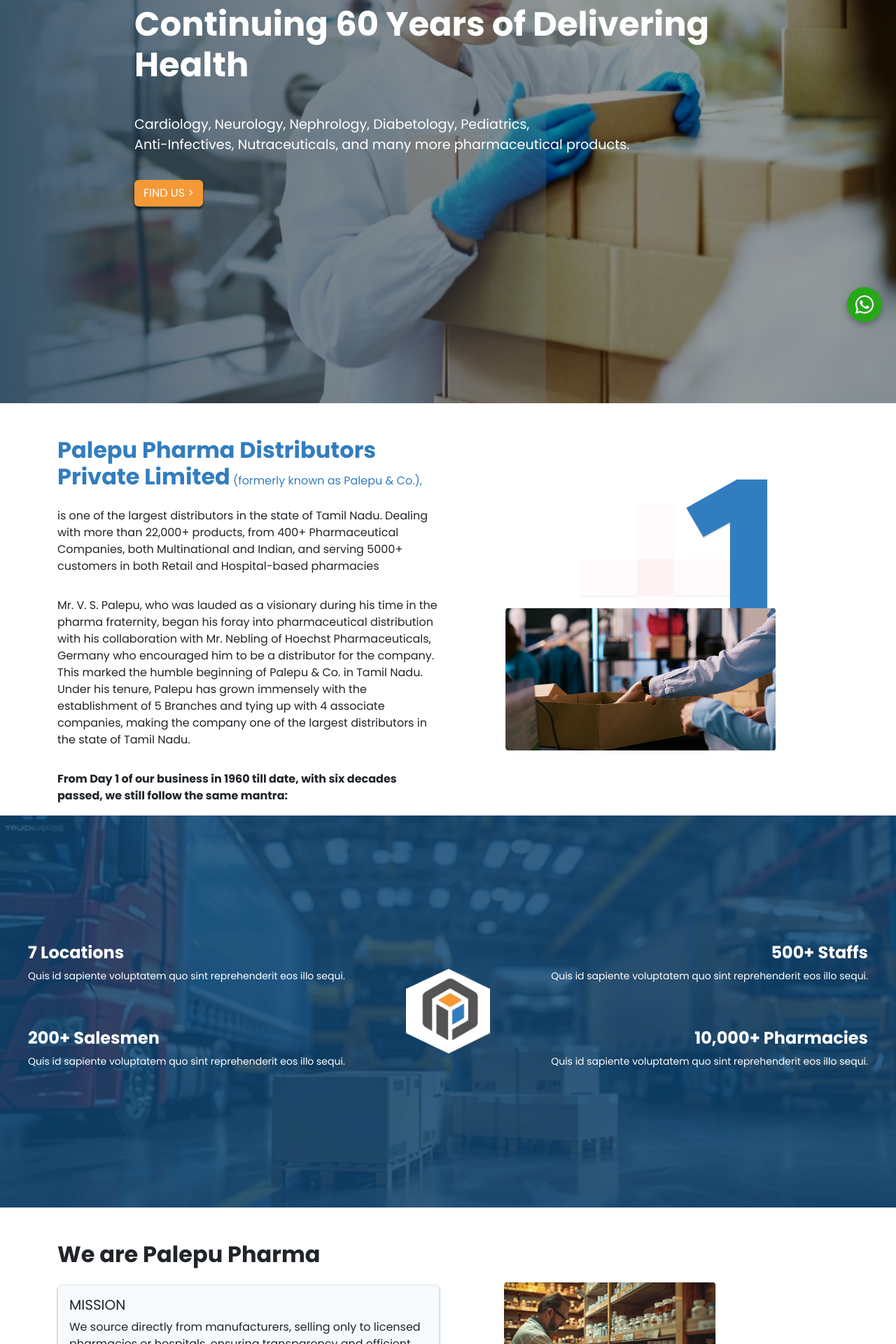
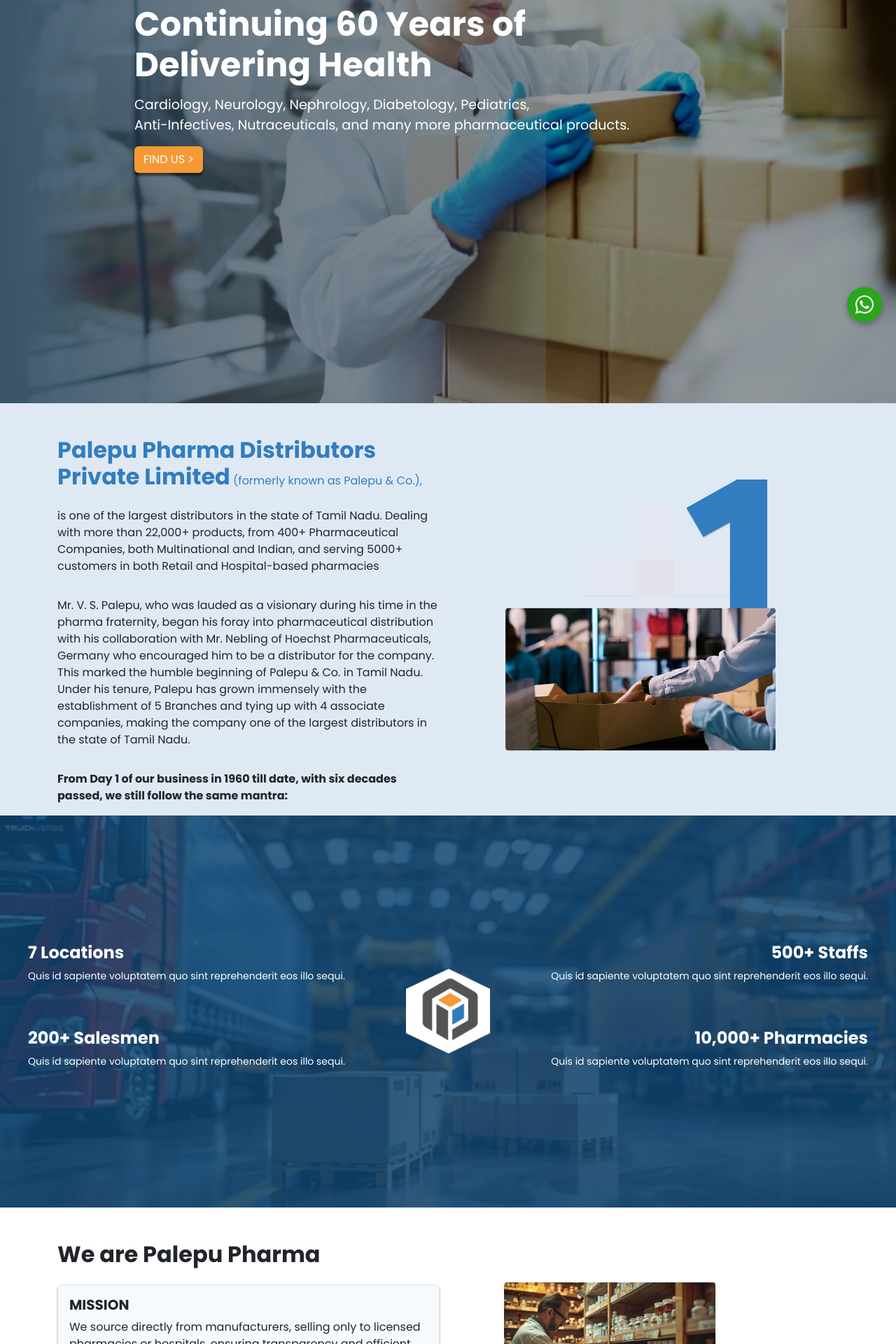
Before and after one commit to GoldenRoyceDesign/palepu, a React (Create React App) app: page / in a window 1280 px wide. Shown: the part 320-2240 px from the top of the page at 70% size. Built offline with nearby package versions, Linux system fonts and the light colour scheme; the HTML template or start-up script is replaced by a standard one.

Commit message:
first commit

```diff
--- a/src/App.css
+++ b/src/App.css
@@ -307,6 +307,12 @@
   font-weight: bold;
   color: #333;
 } */
+
+#partner:hover{
+  background: rgb(223, 233, 243, 0.5);
+  border: 1px solid #5a98ce;
+  border-radius: 8px;
+}
 
 .company-btn{
   border: 2px solid #074881;
--- a/src/component/CustomCarousel.jsx
+++ b/src/component/CustomCarousel.jsx
@@ -14,12 +14,14 @@
       <div className="carousel-inner">
         <div className="carousel-item active bg-image1">
           <div className="carousel-caption">
-            <h1 data-aos="fade-up">Continuing 60 Years of Delivering Health</h1>
-            <p data-aos="fade-up">
+            <div data-aos="fade-up">
+            <h1>Continuing 60 Years of <br></br> Delivering Health</h1>
+            <p>
               Cardiology, Neurology, Nephrology, Diabetology, Pediatrics,<br />
               Anti-Infectives, Nutraceuticals, and many more pharmaceutical products.
             </p>
-            <button className="btn btn-custom" data-aos="fade-up">Find Us &gt;</button>
+            <button className="btn btn-custom">Find Us &gt;</button>
+            </div>
           </div>
         </div>
         {/* <div className="carousel-item bg-image2">
--- a/src/pages/Home.jsx
+++ b/src/pages/Home.jsx
@@ -24,8 +24,8 @@
         <CustomCarousel />
       </section>
 
-      <section>
-        <div className='container about mt-5'>
+      <section style={{background: '#dfe9f3'}}>
+        <div className='container about pt-5'>
           <div className='row'>
             <div className='col-md-6 d-flex flex-column gap-3'>
               <h2 data-aos="fade-right"><strong>Palepu Pharma Distributors Private Limited</strong>
@@ -96,13 +96,13 @@
             <div className='col-md-6 mb-4'>
               <h2 data-aos="fade-right">We are Palepu Pharma</h2>
               <div className='border rounded-2 p-3 mt-4 mb-4' data-aos="zoom-in-right">
-                <h5>MISSION</h5>
+                <h5 className='fw-bold'>MISSION</h5>
                 <p>We source directly from manufacturers, selling only to
                   licensed pharmacies or hospitals, ensuring transparency
                   and efficient supply chain operations.</p>
               </div>
               <div className='border rounded-2 p-3 mb-4' data-aos="zoom-in-right">
-                <h5>VISION</h5>
+                <h5 className='fw-bold'>VISION</h5>
                 <p>We source directly from manufacturers, selling only to
                   licensed pharmacies or hospitals, ensuring transparency
                   and efficient supply chain operations.</p>
@@ -140,7 +140,7 @@
           </div>
 
           <div className='row'>
-            <div className='col-md-3 mb-4' data-aos="fade-up">
+            <div className='col-md-3 mb-4 p-4' data-aos="fade-up" id='partner'>
               <div className='d-flex flex-column justify-content-center align-items-center gap-4'>
                 <img src={company1} alt='sponser-image' className='img-fluid' style={{ height: '140px' }} />
                 <a href='https://shanbalajipharma.com/' target='_blank' rel="noreferrer">
@@ -148,7 +148,7 @@
               </div>
             </div>
 
-            <div className='col-md-3 mb-4' data-aos="fade-down">
+            <div className='col-md-3 mb-4 p-4' data-aos="fade-down" id='partner'>
               <div className='d-flex flex-column justify-content-center align-items-center gap-4'>
                 <img src={company2} alt='sponser-image' className='img-fluid' style={{ height: '140px' }} />
                 <a href='https://www.lphpharma.com/' target='_blank' rel="noreferrer">
@@ -156,7 +156,7 @@
               </div>
             </div>
 
-            <div className='col-md-3 mb-4' data-aos="fade-up">
+            <div className='col-md-3 mb-4 p-4' data-aos="fade-up" id='partner'>
               <div className='d-flex flex-column justify-content-center align-items-center gap-4'>
                 <img src={company4} alt='sponser-image' className='img-fluid' style={{ height: '140px' }} />
                 <a href='https://ammanpharma.in/' target='_blank' rel="noreferrer">
@@ -164,7 +164,7 @@
               </div>
             </div>
 
-            <div className='col-md-3 mb-4' data-aos="fade-down">
+            <div className='col-md-3 mb-4 p-4' data-aos="fade-down" id='partner'>
               <div className='d-flex flex-column justify-content-center align-items-center gap-4'>
                 <img src={company3} alt='sponser-image' className='img-fluid' style={{ height: '140px' }} />
                 <a href='https://www.medihauxe.com/' target='_blank' rel="noreferrer">
--- a/src/responsive.css
+++ b/src/responsive.css
@@ -6,6 +6,7 @@
       .carousel-caption h1{
         font-size: 2.5rem !important;
     }
+
 
     .stats-container .row .sec-text{
         text-align: center !important;
@@ -30,6 +31,10 @@
 
     .carousel-caption h1{
         font-size: 2rem !important;
+    }
+
+    .carousel-caption p{
+        font-size: 1rem !important;
     }
 
     .custom-arrow{
```
